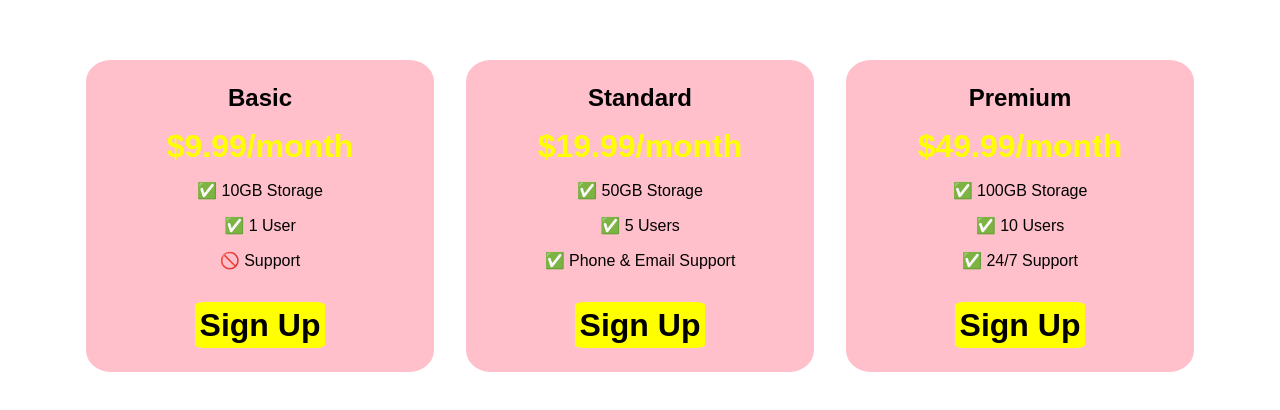
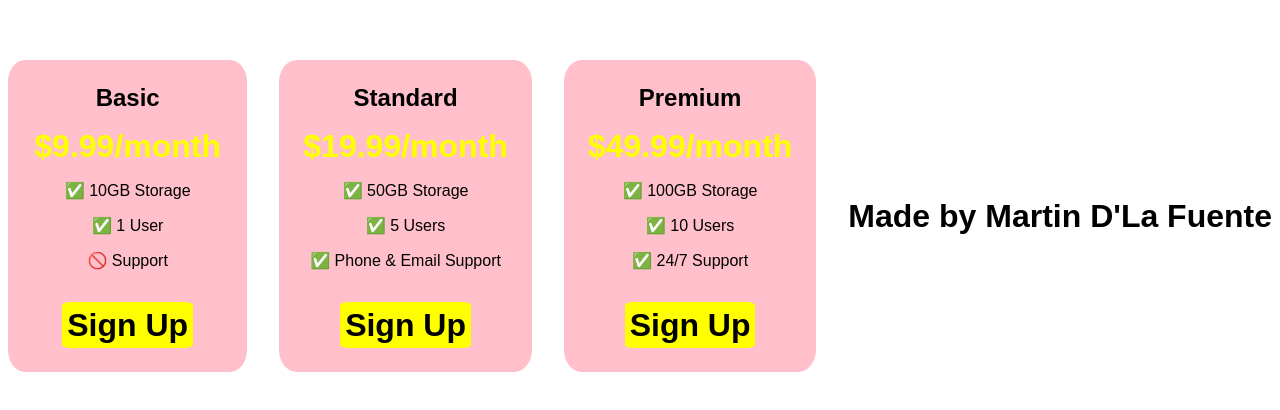
Before and after one commit to MartinDLaFuente/Prices, a plain HTML site: page index.html in a window 1280 px wide. Shown: the part 192-602 px from the top of the page. Drawn offline with Linux system fonts and the light colour scheme; a web font is replaced by a local one.

Commit message:
Update index.html

```diff
--- a/index.html
+++ b/index.html
@@ -126,6 +126,8 @@
       </div>
 
 
+       <h1> Made by Martin D'La Fuente </h1>
     </div>
   </body>
+
 </html>
```
